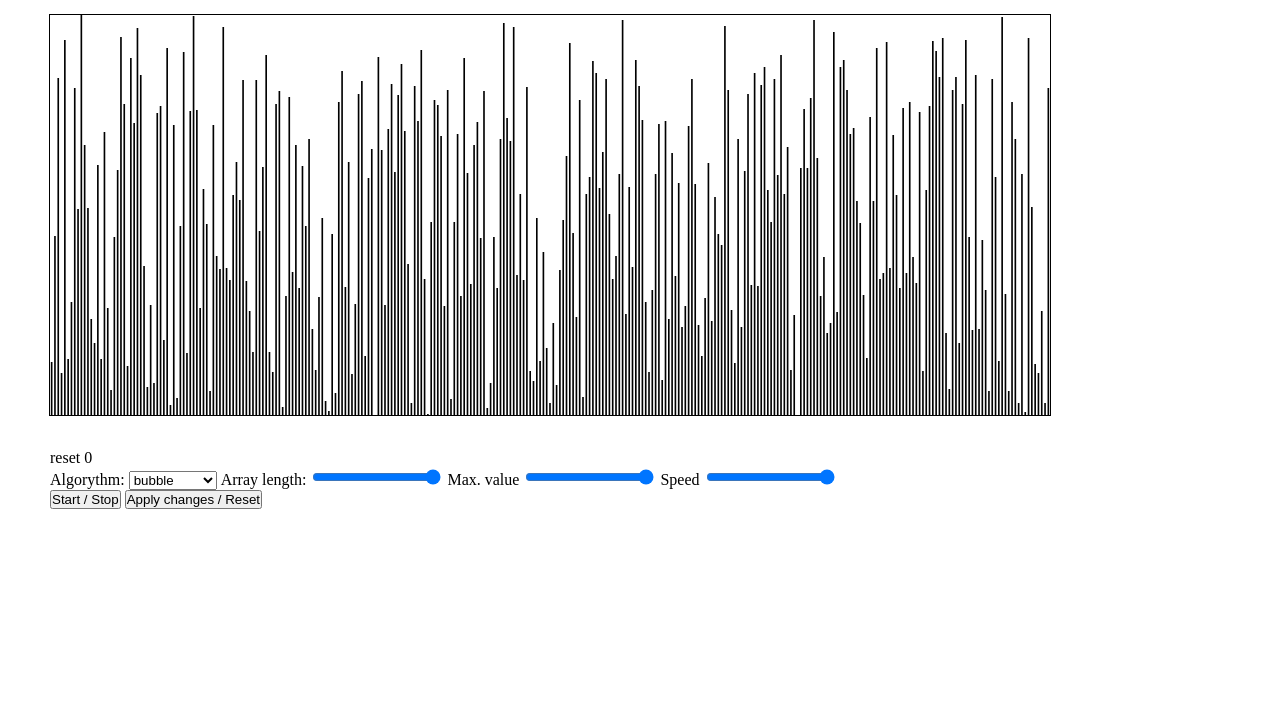
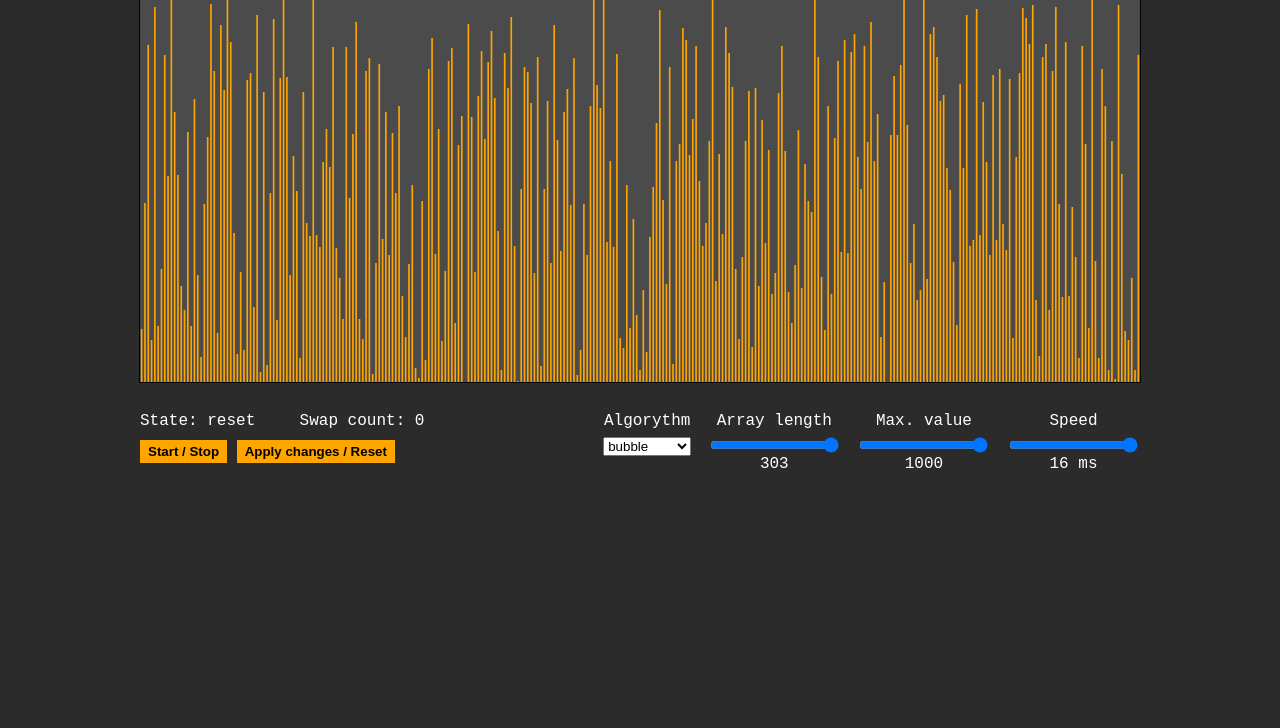
Before and after one commit to MindaugasKr/sorting-visualization, a website: page src/index.html in a window 1280 px wide. Shown: the part 72-800 px from the top of the page. Drawn offline with nearby package versions, Linux system fonts and the light colour scheme; files that its build step writes are made by us from their sources.

Commit message:
v 0.5 see version.txt

```diff
--- a/src/index.html
+++ b/src/index.html
@@ -12,6 +12,8 @@
 
 
 
+  <div class="container">
+
 
 
     <h1>SORTING VISUALIZATION</h1>
@@ -20,47 +22,55 @@
     <canvas class="visualizer" width="1000px" height="400px"></canvas>
 
 
-  <div>
-    <span class="state-name-js"></span>
-    <span class="cycle-no-js"></span>
+    <div class="relative">
+
+      <div class="info">
+        <div class="info__sub-block">
+          State: <span class="state-name-js"></span>
+        </div>
+        <div class="info__sub-block">
+          Swap count: <span class="cycle-no-js"></span>
+        </div>
+      </div>
+
+      <div class="btn-container">
+        <button  class="btn  btn-start-stop-js">Start / Stop</button>
+        <button  class="btn  btn-apply-changes-js">Apply changes / Reset</button>
       </div>
 
 
       <div class="options">
 
         <div class="options__sub-block">
-      <span>Algorythm:</span>
-      <select name="" id="" class="options__algorythm-js">
-      </select>
+          <span class="options__name">Algorythm</span>
+          <select name="" id="" class="options__opt  options__algorythm-js"></select>
         </div>
 
         <div class="options__sub-block">
-      <span>Array length:</span>
-      <!-- <input type="text"  class="options__array-length-js"  value="50"> -->
-      <input  class="options__array-length-js"  type="range">
+          <span class="options__name">Array length</span>
+          <input  class="options__opt  options__array-length-js"  type="range">
+          <span class="options__current-value  options__current-value-arr-len-js">Dummy text</span>
         </div>
 
         <div class="options__sub-block">
-      <span>Max. value</span>
-      <!-- <input type="text"  class="options__max-value-js"  value="100"> -->
-      <input  class="options__max-value-js"  type="range">
+          <span class="options__name">Max. value</span>
+          <input  class="options__opt  options__max-value-js"  type="range">
+          <span class="options__current-value  options__current-value-max-val-js">Dummy text</span>
         </div>
 
         <div class="options__sub-block">
-      <span>Speed</span>
-      <!-- <input type="text"  class="options__speed-js"  value="1"> -->
-      <input class="options__speed-js"  type="range">
+          <span class="options__name">Speed</span>
+          <input class="options__opt  options__speed-js"  type="range">
+          <span class="options__current-value  options__current-value-speed-js">Dummy text</span>
         </div>
 
       </div>
 
 
-  <div class="btn-box">
-    <button  class="btn-start-stop-js">Start / Stop</button>
-    <button  class="btn-apply-changes-js">Apply changes / Reset</button>
     </div>
 
 
+  </div>
 
 
 
--- a/src/js/main.js
+++ b/src/js/main.js
@@ -35,7 +35,7 @@ class SortingAlgorithms {
             }
             arr[j + 1] = key;
 
-            yield [arr, j, j+1];
+            yield [arr, i, j+1];
             // yield [arr, j+1, j];
           }
         },
@@ -128,7 +128,12 @@ class SortingVisualizer extends SortingAlgorithms {
               elemNameSpeed = ".options__speed-js",
 
               elemNameBtnSartStop = ".btn-start-stop-js",
-              elemNameBtnApplyAndReset = ".btn-apply-changes-js") {
+              elemNameBtnApplyAndReset = ".btn-apply-changes-js",
+
+              elemNameCurValArrLen = ".options__current-value-arr-len-js",
+              elemNameCurValMaxVal = ".options__current-value-max-val-js",
+              elemNameCurValSpeed = ".options__current-value-speed-js"
+              ) {
     super();
 
     // DOM elements
@@ -144,6 +149,10 @@ class SortingVisualizer extends SortingAlgorithms {
 
     this.elemBtnSartStop = document.querySelector(elemNameBtnSartStop);
     this.elemBtnApplyAndReset = document.querySelector(elemNameBtnApplyAndReset);
+
+    this.elemCurValArrLen = document.querySelector(elemNameCurValArrLen);
+    this.elemCurValMaxVal = document.querySelector(elemNameCurValMaxVal);
+    this.elemCurValSpeed = document.querySelector(elemNameCurValSpeed);
 
 
     // App variables
@@ -166,7 +175,7 @@ class SortingVisualizer extends SortingAlgorithms {
     this.ARR_LENGTH_DEFAULT = this.ARR_LENGTH_MAX;
     //
     this.SPEED_MIN = 1;
-    this.SPEED_MAX = 100;
+    this.SPEED_MAX = 60;
     this.SPEED_DEFAULT = this.SPEED_MAX;
     //
     this.ARR_MAX_VALUE_MIN = 2;
@@ -177,6 +186,9 @@ class SortingVisualizer extends SortingAlgorithms {
     this.canvasCtx = this.elemVisualizer.getContext('2d', { alpha: false });
     this.canvasLineWidth = undefined;
     this.canvasArrMaxValue = undefined;
+    this.canvasColorBackground = "rgb(75, 75, 75)";
+    this.canvasColorBar = "orange";
+    this.canvasColorBarMarked = "rgb(0, 232, 255)";
 
 
     this.__init__();
@@ -257,15 +269,15 @@ class SortingVisualizer extends SortingAlgorithms {
     let increment = parseInt(index) + 1;
 
     if (removeLine) {
-      this.canvasCtx.strokeStyle = "white";
+      this.canvasCtx.strokeStyle = this.canvasColorBackground;
       this.canvasCtx.lineWidth = this.barFullWidth;
 
       lineYEnd = 0;
     } else {
       if (marked) {
-        this.canvasCtx.strokeStyle = "red";
+        this.canvasCtx.strokeStyle = this.canvasColorBarMarked;
       } else {
-        this.canvasCtx.strokeStyle = "black";
+        this.canvasCtx.strokeStyle = this.canvasColorBar;
       }
       this.canvasCtx.lineWidth = this.barFullWidth / 2;
 
@@ -296,7 +308,7 @@ class SortingVisualizer extends SortingAlgorithms {
     this.canvasArrMaxValue = Math.max(...this.array);
 
     // Clear background
-    this.canvasCtx.fillStyle = "white";
+    this.canvasCtx.fillStyle = this.canvasColorBackground;
     this.canvasCtx.fillRect(0, 0, this.elemVisualizer.width, this.elemVisualizer.height);
 
     // Draw lines
@@ -321,6 +333,15 @@ class SortingVisualizer extends SortingAlgorithms {
     this.barPreviousRed = [[this.array[genValues[2]], genValues[2]], [this.array[genValues[1]], genValues[1]]];
   }
   updateStateInHTML() {this.elemState.innerText = this.appState;}
+  updateDisplayCurValArrLen() {
+    this.elemCurValArrLen.innerText = this.elemArrayLen.value;
+  }
+  updateDisplayCurValMaxVal() {
+    this.elemCurValMaxVal.innerText = this.elemMaxVal.value;
+  }
+  updateDisplayCurValSpeed() {
+    this.elemCurValSpeed.innerText = `${parseInt(1000 / this.elemSpeed.value)} ms`;
+  }
   visualizerLoop() {
     let genValues = this.arrGenerator.next().value;
     //log(genValues);
@@ -381,6 +402,7 @@ class SortingVisualizer extends SortingAlgorithms {
   __init__() {
     this.populateAlgorithmList();
 
+
     // Set input min, max, values.
     this.elemArrayLen.min = this.ARR_LENGTH_MIM;
     this.elemArrayLen.max = this.ARR_LENGTH_MAX;
@@ -393,6 +415,13 @@ class SortingVisualizer extends SortingAlgorithms {
     this.elemSpeed.min =  this.SPEED_MIN;
     this.elemSpeed.max = this.SPEED_MAX;
     this.elemSpeed.value = this.SPEED_DEFAULT;
+
+
+    // Initial update of on screen current values
+    this.updateDisplayCurValArrLen()
+    this.updateDisplayCurValMaxVal()
+    this.updateDisplayCurValSpeed()
+
 
     // Add event listeners for input elements
     //
@@ -415,9 +444,14 @@ class SortingVisualizer extends SortingAlgorithms {
         this.ApplyAndReset();
       }
     });
-    // Updates App speed on runtime
+    // Update in app current array length displayed value
+    this.elemArrayLen.addEventListener("input", this.updateDisplayCurValArrLen.bind(this) );
+    // Update in app current max array value displayed value
+    this.elemMaxVal.addEventListener("input", this.updateDisplayCurValMaxVal.bind(this) );
+    // Updates App speed on runtime && update in app current speed displayed value
     this.elemSpeed.addEventListener("input", (e) => {
       this.speed = e.target.value;
+      this.updateDisplayCurValSpeed();
       if (this.appState == "running") {
         clearInterval(this.appInterval);
         this.setAppInterval();
--- a/src/scss/main.scss
+++ b/src/scss/main.scss
@@ -5,23 +5,99 @@
 @import "__resets.scss";
 
 /*------------------------------------*\
-  #SECTION- music player
+  #SECTION- visualizer player
 \*------------------------------------*/
+
+// .inline-block {
+//   display: inline-block;
+// }
+// .force-wrap {
+//   white-space: pre;
+// }
+.relative {
+  position: relative;
+}
+
+
+
+
+html {
+  font-family: "Courier New", Courier, monospace;
+}
 
 
 body {
-  padding: 20px 50px;
+  padding: 15px 5px;
+  //text-align: center;
+  background-color: #2b2b2b;
+  color: white;
 }
+
+
+.container {
+  margin: auto;
+  width: 1000px;
+  //background-color: yellow;
+}
+
 
 .visualizer {
   outline: solid 1px black;
   background-color: white;
-  margin: 30px 0;
+  margin: 2px 0 25px;
 }
 
+
+.info {
+  margin-bottom: 10px;
+
+  &__sub-block {
+    width: 150px;
+    display: inline-block;
+    //background-color: magenta;
+
+    &:nth-of-type(2) 	 {
+      width: 200px;
+    }
+  }
+}
+
+
 .options {
+  //text-align: center;
+
+  //margin: 20px 0;
+  //float: right;
+  position: absolute;
+  top: 0;
+  right: 0;
 
   &__sub-block {
     display: inline-block;
+    vertical-align: text-top;
+    text-align: center;
+    padding-left: 7px;
+  }
+  &__name {
+    display: block;
+    margin-bottom: 7px;
+  }
+  &__opt {
+    display: block;
+  }
+  &__current-value {
+    display: block;
   }
 }
+
+
+.btn {
+  padding: 4px 8px;
+  background-color: orange;
+  font-weight: bold;
+  border: none;
+
+  &:hover {
+    background-color: rgb(255, 195, 71);
+  }
+}
--- a/version.txt
+++ b/version.txt
@@ -20,3 +20,8 @@ v 0.4
 	Both swapped elements are colored.
 	Modified heap sort to be able to color swapped bars and corectly count swaps.
 	Max array value range now is have logarithmic curve instead of linear.
+
+v 0.5
+	Update styling.
+	Added counter name.
+	Range current values are now displayed on screen.
```
Lines whose indentation alone changed are shown as unchanged.
